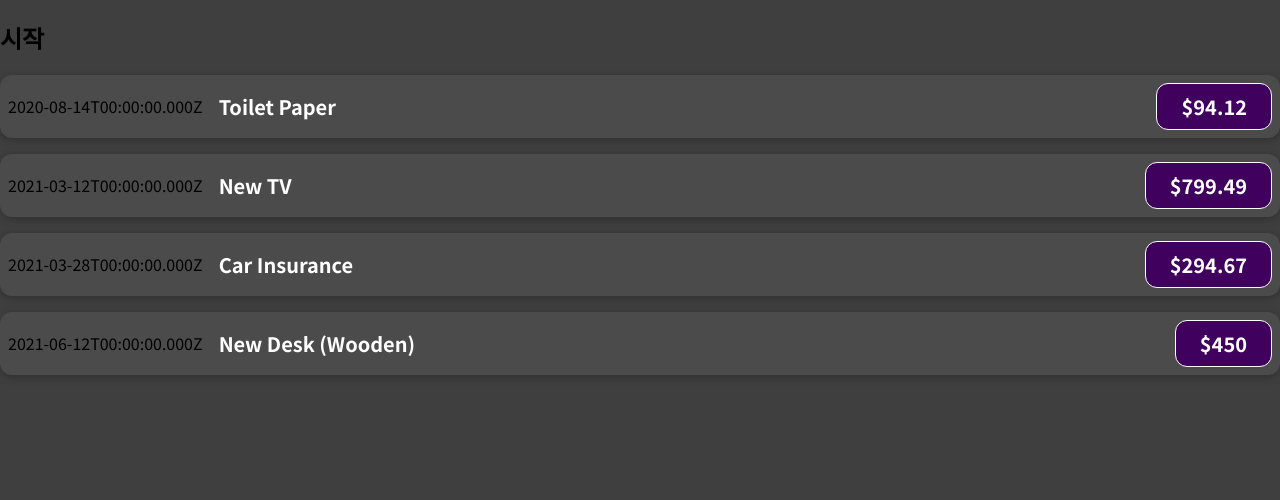
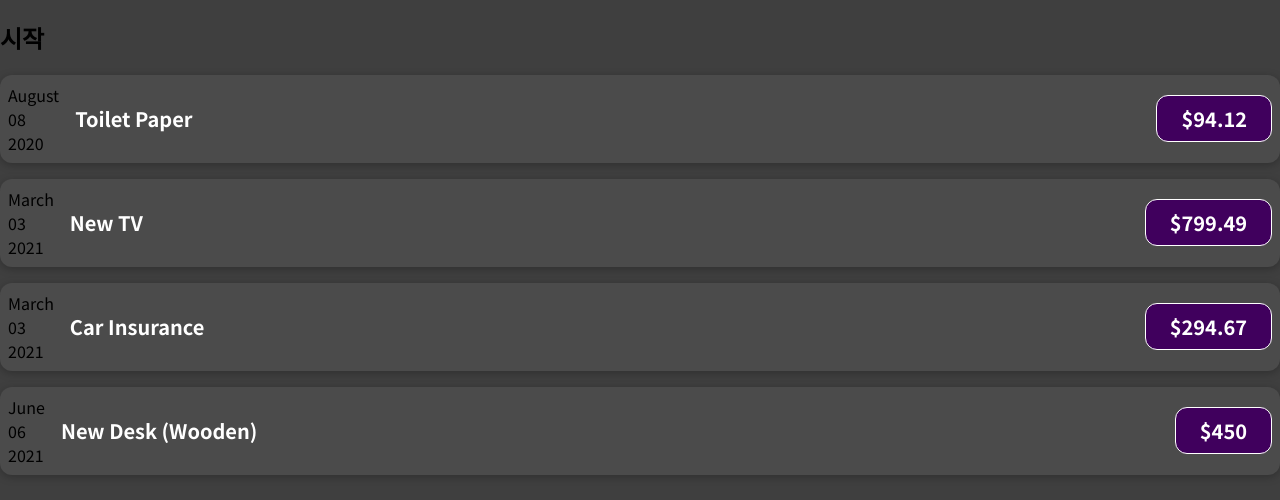
Before and after one commit to jieunheo/react, a JavaScript app in the folder 01-starting-setup/: page / in a window 1280 px wide. Shown: the top 500 px of the page. Built offline with nearby package versions, Linux system fonts and the light colour scheme.

Commit message:
날짜 부분 수정하기(년,월,일 따로 출력)

```diff
--- a/01-starting-setup/src/components/ExpenseItem.js
+++ b/01-starting-setup/src/components/ExpenseItem.js
@@ -1,13 +1,17 @@
 import './ExpenseItem.css';
 
 function ExpenseItem(props) {
-  const expenseDate   = new Date(2021, 2, 28);
-  const expenseTitle  = 'Car Insurance';
-  const expenseAmount = 294.67;
+  const month = props.date.toLocaleString('en-US', {month: 'long'});
+  const day = props.date.toLocaleString('en-US', {month: '2-digit'});
+  const year = props.date.getFullYear();
 
   return (
     <div className="expense-item">
-      <div>{props.date.toISOString()}</div>
+      <div>
+        <div>{month}</div>
+        <div>{day}</div>
+        <div>{year}</div>
+      </div>
       <div className="expense-item__description">
         <h2>{props.title}</h2>
         <div className="expense-item__price">${props.amount}</div>
```
